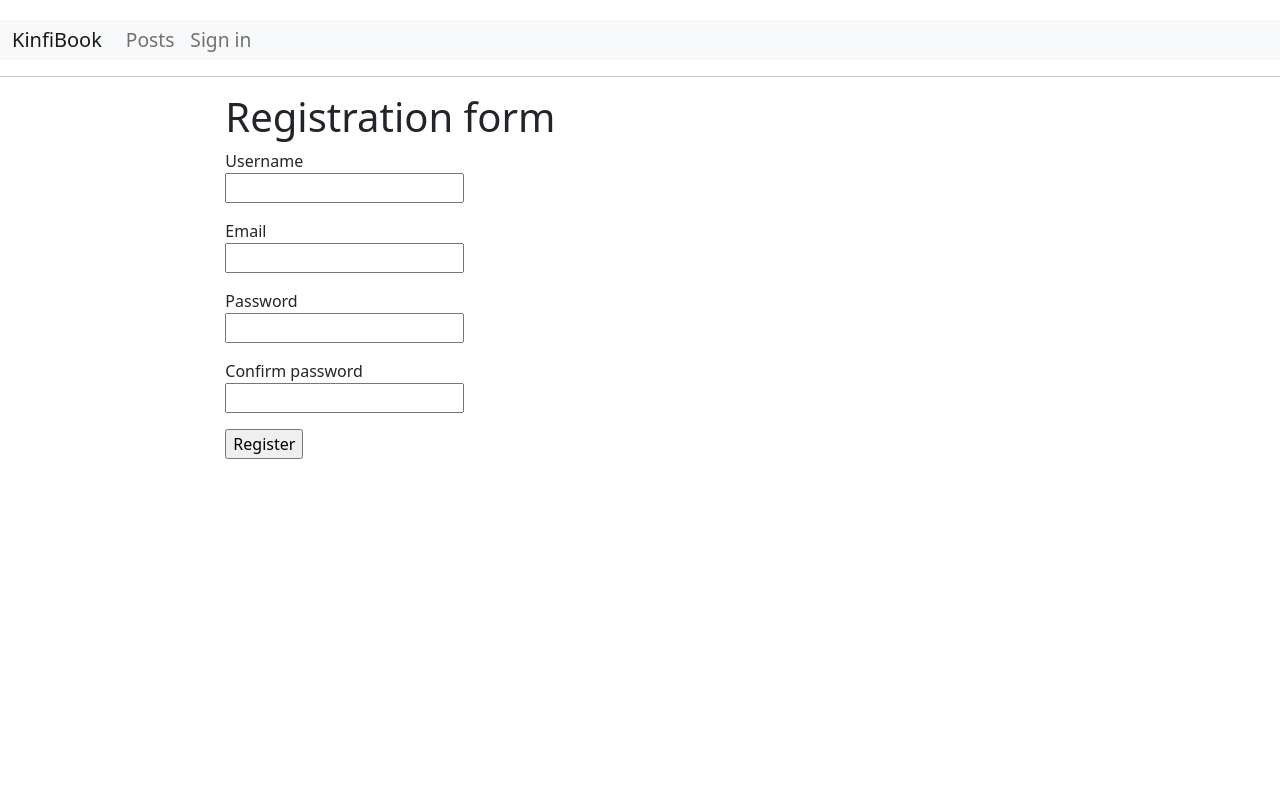
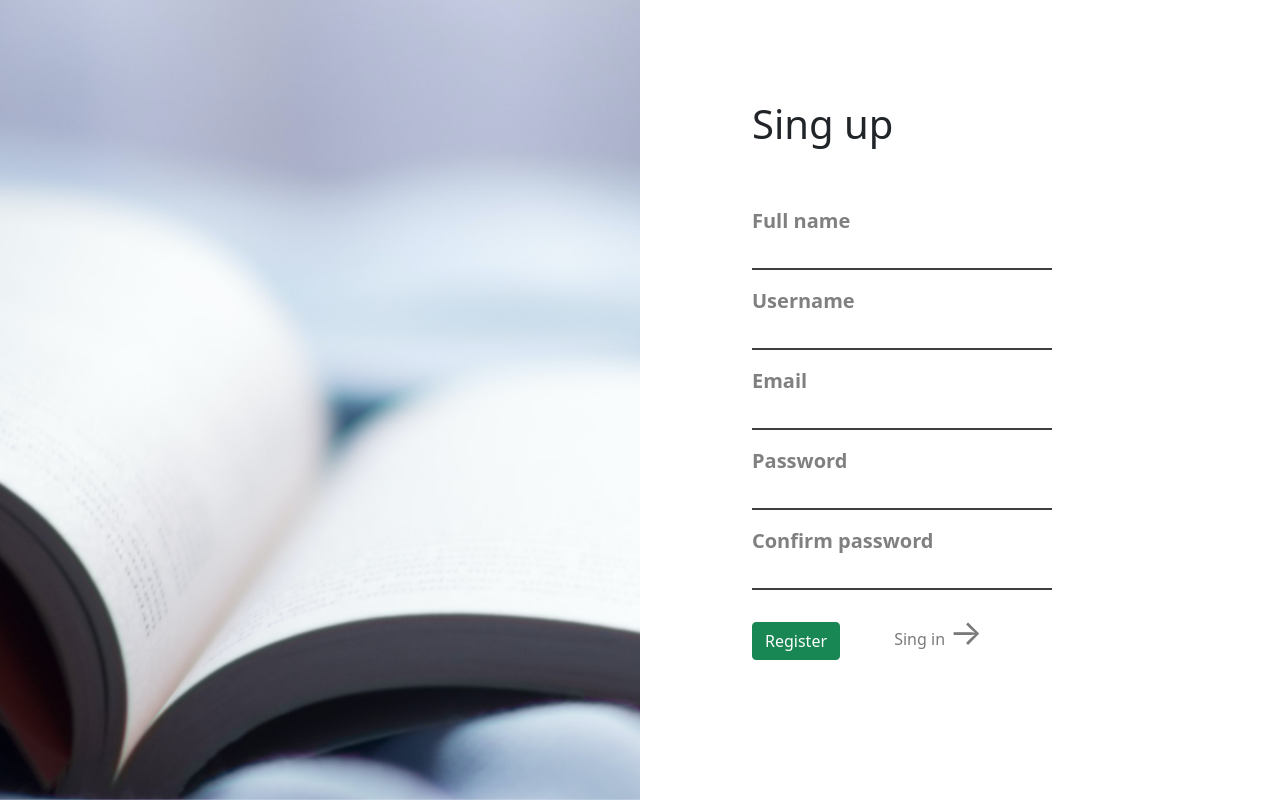
Before and after one commit to kinfi4/FLASK__Blog, a Flask app: page /register in a window 1280 px wide. Run offline with Flask 2, Linux system fonts and the light colour scheme.

Commit message:
frontend sing up form created

```diff
--- /dev/null
+++ b/app/static/css/forms_styles/login-register-form-styles.css
@@ -0,0 +1,43 @@
+.form-block{
+    margin-top: 100px;
+    margin-left: 100px;
+}
+
+.full_screen{
+    height: 100vh;
+
+}
+
+.left-img{
+    background-attachment: fixed;
+    background-repeat: no-repeat;
+    background-size: cover;
+    background-position: center;
+}
+
+.form-text-field{
+    border: none;
+    border-bottom: 2px solid rgb(63, 63, 63);
+    font-size: 20px;
+}
+
+.form-text-field:focus{
+    outline: none;
+    border-bottom: 2px solid rgb(189, 90, 90);
+
+}
+
+.form-field-caption{
+    font-weight: 900;
+    color: grey;
+    font-size: 20px;
+}
+.form-content-block{
+    margin-top: 50px;
+}
+
+.back-link{
+    text-decoration: none;
+    color: rgb(122, 122, 122);
+    margin-left: 50px;
+}
--- a/app/templates/forms/login_forms/register.html
+++ b/app/templates/forms/login_forms/register.html
@@ -1,45 +1,87 @@
-{% extends 'base.html' %}
+<!DOCTYPE html>
 
-{% block content %}
+<html>
+    <head>
+        <link href="https://cdn.jsdelivr.net/npm/bootstrap@5.0.0-beta1/dist/css/bootstrap.min.css" rel="stylesheet" integrity="sha384-giJF6kkoqNQ00vy+HMDP7azOuL0xtbfIcaT9wjKHr8RbDVddVHyTfAAsrekwKmP1" crossorigin="anonymous">
+        <script src="https://cdn.jsdelivr.net/npm/bootstrap@5.0.0-beta1/dist/js/bootstrap.bundle.min.js" integrity="sha384-ygbV9kiqUc6oa4msXn9868pTtWMgiQaeYH7/t7LECLbyPA2x65Kgf80OJFdroafW" crossorigin="anonymous"></script>
+
+        <link rel="stylesheet" href="{{ url_for('static', filename='css/main_styles.css') }}">
+        <link rel="stylesheet" href="{{ url_for('static', filename='css/forms_styles/login-register-form-styles.css') }}">
+
+    </head>
+
+    <body>
+        <div class="container-fluid">
+            <div class="row full_screen">
+                <div class="col-md-6 left-img" style="background-image: url({{ url_for('static', filename='img/sing_up_picture.jpg') }});">
+                </div>
+
+                <div class="col-md-6">
+                    <div class="form-block">
+                        <div class="row">
+                            <h1>Sing up</h1>
+                        </div>
+
+                        <div class="form-content-block">
+                            <div class="row">
                                 <form action="/register" method="POST">
                                     {{ form.hidden_tag() }}
                                     {{ form.csrf_token }}
-    <h1>Registration form</h1>
 
                                     <p>
-        {{ form.username.label }} <br>
-        {{ form.username() }}
+                                        {{ form.full_name.label(class='form-field-caption') }} <br>
+                                        {{ form.full_name(class='form-text-field') }}
+                                        {% for error in form.full_name.errors %}
+                                            <span style="color: red;">[{{ error }}]</span>
+                                        {% endfor %}
+                                    </p>
+
+                                    <p>
+                                        {{ form.username.label(class='form-field-caption') }} <br>
+                                        {{ form.username(class='form-text-field') }}
                                         {% for error in form.username.errors %}
                                             <span style="color: red;">[{{ error }}]</span>
                                         {% endfor %}
                                     </p>
 
                                     <p>
-        {{ form.email.label }} <br>
-        {{ form.email() }}
+                                        {{ form.email.label(class='form-field-caption') }} <br>
+                                        {{ form.email(class='form-text-field') }}
                                         {% for error in form.email.errors %}
                                             <span style="color: red;">[{{ error }}]</span>
                                         {% endfor %}
                                     </p>
 
                                     <p>
-        {{ form.password.label }} <br>
-        {{ form.password() }}
+                                        {{ form.password.label(class='form-field-caption') }} <br>
+                                        {{ form.password(class='form-text-field') }}
                                         {% for error in form.password.errors %}
                                             <span style="color: red;">[{{ error }}]</span>
                                         {% endfor %}
                                     </p>
 
                                     <p>
-        {{ form.password2.label }} <br>
-        {{ form.password2() }}
+                                        {{ form.password2.label(class='form-field-caption') }} <br>
+                                        {{ form.password2(class='form-text-field') }}
                                         {% for error in form.password2.errors %}
                                             <span style="color: red;">[{{ error }}]</span>
                                         {% endfor %}
                                     </p>
 
                                     <p>
-        {{ form.submit() }}
+                                        {{ form.submit(class='btn btn-success') }} <a href="{{url_for('login')}}" class="back-link">Sing in  <span style="font-size: 35px;">&rarr;</span></a>
                                     </p>
                                 </form>
-{% endblock content %}
+                            </div>
+
+                        </div>
+
+                    </div>
+                </div>
+            </div>
+        </div>
+
+
+
+    </body>
+</html>
--- a/app/templates/forms/password-reset-forms/reset-password-form.html
+++ b/app/templates/forms/password-reset-forms/reset-password-form.html
@@ -1,7 +1,7 @@
 {% extends 'base.html' %}
 
 {% block content %}
-    <h1>Sing up</h1>
+    <h1>Reset password</h1>
 
     <form action="" method="POST">
         {{ form.hidden_tag() }}
```
Also changed, not shown: app/static/img/sing_up_picture.jpg. Lines whose indentation alone changed are shown as unchanged.
